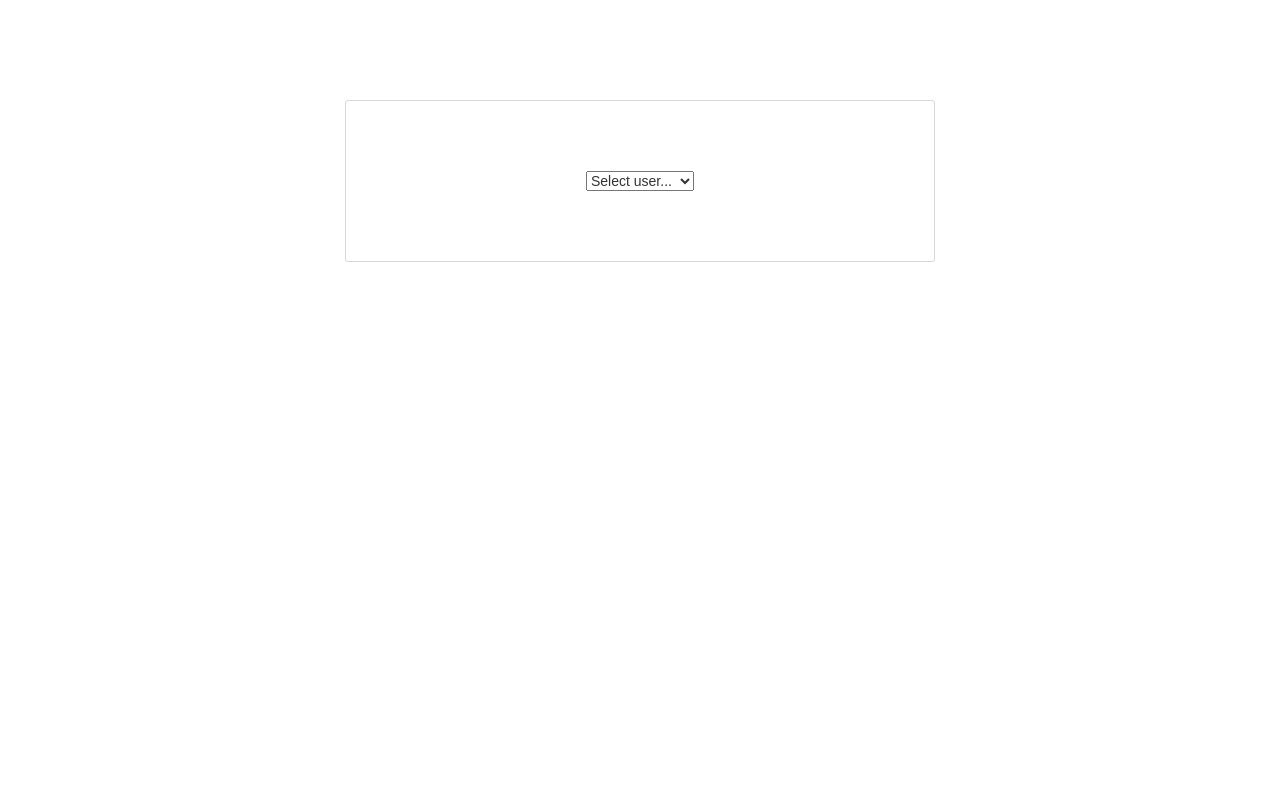
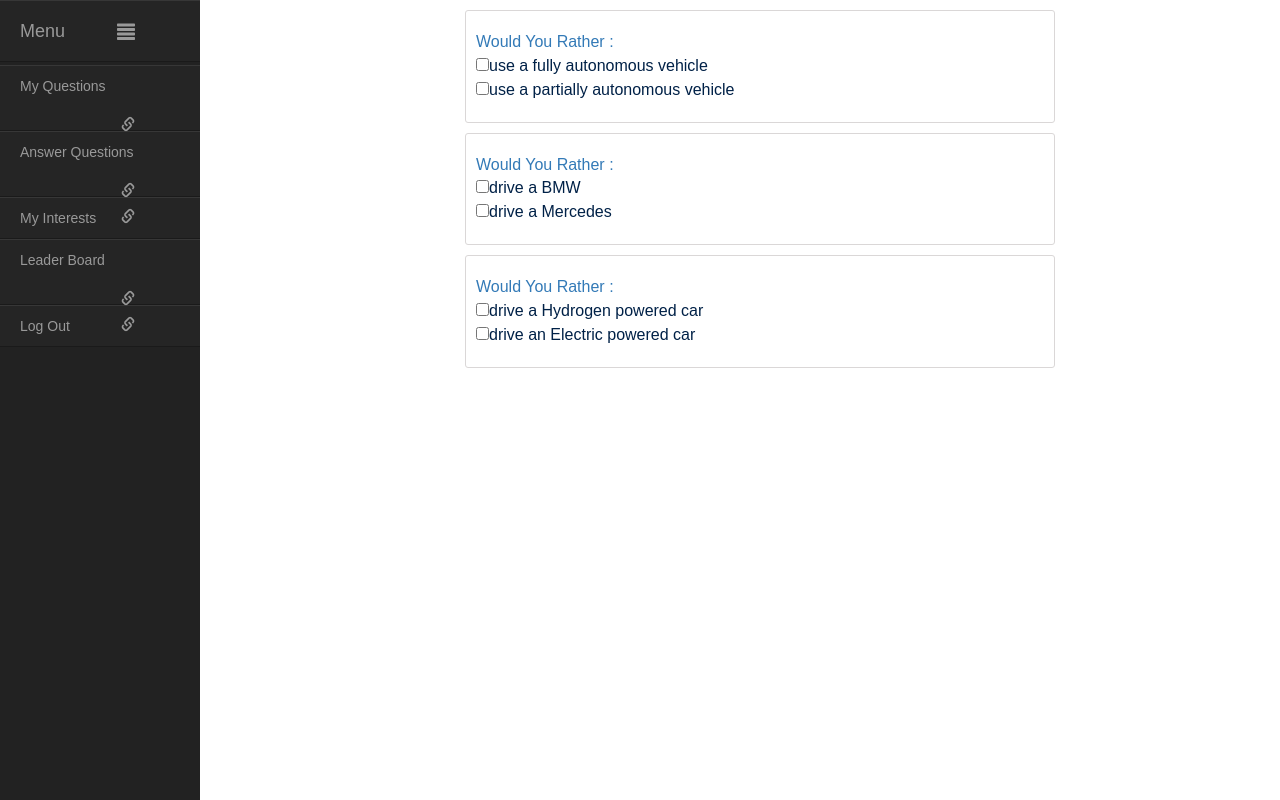
Before and after one commit to aosanya/wouldyourather, a React (Create React App) app: page /answerquestions in a window 1280 px wide. Before the commit this address led to /login. Built offline with nearby package versions, Linux system fonts and the light colour scheme.

Commit message:
- Functioning Router - Voting components

```diff
--- a/src/actions/shared.js
+++ b/src/actions/shared.js
@@ -18,10 +18,8 @@ export function handleAuthedUser () {
 
   return (dispatch) => {
     return getCurrentUser()
-      .then(({ AUTHED_ID }) => {
-        console.log('step 2')
-        console.log(AUTHED_ID)
-        dispatch(getAuthedUser(AUTHED_ID))
+      .then(({ AuthedUserId}) => {
+        dispatch(getAuthedUser(AuthedUserId))
       })
   }
 }
--- a/src/components/AnswerQuestions.js
+++ b/src/components/AnswerQuestions.js
@@ -1,16 +1,32 @@
 import React, { Component } from 'react'
+import { connect } from 'react-redux'
+import QuestionRespond from './QuestionRespond'
 import ContentWrapper from './ContentWrapper'
 
 class AnswerQuestions extends Component {
   render() {
+    console.log(this.props.questionIds)
     return (
-        <ContentWrapper>
-          <div className="answerquestions">
-              AnswerQuestions here
-          </div>
-        </ContentWrapper>
+      <ContentWrapper>
+        <div className="myquestions">
+            <ul className='dashboard-list'>
+              {this.props.questionIds.map((id) => (
+                <li key={id}>
+                  <QuestionRespond id={id}/>
+                </li>
+              ))}
+            </ul>
+        </div>
+      </ContentWrapper>
     )
   }
 }
 
-export default AnswerQuestions
+function mapStateToProps ({ questions }) {
+  return {
+    questionIds: Object.keys(questions)
+      .sort((a,b) => questions[b].timestamp - questions[a].timestamp)
+  }
+}
+
+export default connect(mapStateToProps)(AnswerQuestions)
--- a/src/components/App.js
+++ b/src/components/App.js
@@ -36,9 +36,8 @@ class App extends Component {
 
 
   render() {
-    const {isAuthenticated} = this.props
-
-    const PrivateRoute = ({ component: Component, ...rest }) => (
+    const {isLoading, isAuthenticated} = this.props
+    const PrivateRoute = ({isAuthenticated, component: Component, ...rest }) => (
       <Route
         {...rest}
         render={props =>
@@ -58,25 +57,37 @@ class App extends Component {
 
 
     return (
-      <Router>
-          <Fragment>
-            <Route path='/login' exact component={Login} />
-            <Route path='/logout' component={LogOut} />
-            <PrivateRoute path='/' exact component={Dashboard} />
-            <PrivateRoute path='/myquestions' component={MyQuestions} />
-            <PrivateRoute path='/answerquestions' component={AnswerQuestions} />
-            <PrivateRoute path='/myinterests' component={MyInterests} />
-            <PrivateRoute path='/leaderboard' component={LeaderBoard} />
-          </Fragment>
-      </Router>
+      <Fragment>
+            {isLoading === true
+            ? `Loading...`
+            :(
+              <Router>
+                  <Fragment>
+                    <Route path='/login' exact component={Login} />
+                    <Route path='/logout' component={LogOut} />
+                    <PrivateRoute path='/' exact isAuthenticated={isAuthenticated} component={Dashboard} />
+                    <PrivateRoute path='/myquestions' isAuthenticated={isAuthenticated} component={MyQuestions} />
+                    <PrivateRoute path='/answerquestions' isAuthenticated={isAuthenticated} component={AnswerQuestions} />
+                    <PrivateRoute path='/myinterests' isAuthenticated={isAuthenticated} component={MyInterests} />
+                    <PrivateRoute path='/leaderboard' isAuthenticated={isAuthenticated} component={LeaderBoard} />
+                  </Fragment>
+              </Router>)
+            }
+      </Fragment>
     )
   }
 }
 
 
-function mapStateToProps ({ authedUser }) {
+function mapStateToProps ({ authedUserId }) {
+  var isAuthenticated = false
+
+  if (authedUserId !== null){
+    isAuthenticated = authedUserId !== ''
+  }
   return {
-    isAuthenticated: authedUser !== null
+    isLoading: authedUserId === null,
+    isAuthenticated : isAuthenticated,
   }
 }
 
--- a/src/components/Login.js
+++ b/src/components/Login.js
@@ -14,10 +14,10 @@ class Login extends Component {
   }
 
   onChange = (event) => {
-    console.log("doing login")
+    console.log(this.props.location.state)
     localStorage.setItem('user', JSON.stringify(event.target.value))
-    const AUTHED_ID = localStorage.getItem('user')
-    this.props.dispatch(setAuthedUser(AUTHED_ID))
+    const AuthedUserId = localStorage.getItem('user')
+    this.props.dispatch(setAuthedUser(AuthedUserId))
     this.props.history.push('/myquestions')
   }
 
@@ -27,7 +27,7 @@ class Login extends Component {
 
     return (
         <Fragment>
-            {loading === 0
+            {loading === true
             ? `Loading users`
             :(
               <div className="login">
@@ -49,7 +49,7 @@ class Login extends Component {
 
 function mapStateToProps ({ users }) {
   return {
-    loading : console.log(Object.keys(users).length) === 0,
+    loading : users === null,
     userIds: Object.keys(users)
       .sort((a,b) => users[b].name - users[a].name)
   }
--- a/src/components/Nav.js
+++ b/src/components/Nav.js
@@ -1,5 +1,5 @@
 import React from 'react'
-import { NavLink } from 'react-router-dom'
+import { Link } from 'react-router-dom'
 
 export default function Nav () {
   return (
@@ -9,19 +9,19 @@ export default function Nav () {
       </ul>
       <ul className="sidebar-nav" id="sidebar">
         <li className="sidebar-item" >
-          <NavLink to={`/myquestions`}>My Questions<span className="sub_icon glyphicon glyphicon-link"></span></NavLink>
+          <Link to={`/myquestions`}>My Questions<span className="sub_icon glyphicon glyphicon-link"></span></Link>
         </li>
         <li className="sidebar-item" >
-          <NavLink to={`/answerquestions`}>Answer Questions<span className="sub_icon glyphicon glyphicon-link"></span></NavLink>
+          <Link to={`/answerquestions`}>Answer Questions<span className="sub_icon glyphicon glyphicon-link"></span></Link>
         </li>
         <li className="sidebar-item" >
-          <NavLink to={`/myinterests`}>My Interests<span className="sub_icon glyphicon glyphicon-link"></span></NavLink>
+          <Link to={`/myinterests`}>My Interests<span className="sub_icon glyphicon glyphicon-link"></span></Link>
         </li>
         <li className="sidebar-item" >
-          <NavLink to={`/leaderboard`}>Leader Board<span className="sub_icon glyphicon glyphicon-link"></span></NavLink>
+          <Link to={`/leaderboard`}>Leader Board<span className="sub_icon glyphicon glyphicon-link"></span></Link>
         </li>
         <li className="sidebar-item" >
-          <NavLink to={`/logout`}>Log Out<span className="sub_icon glyphicon glyphicon-link"></span></NavLink>
+          <Link to={`/logout`}>Log Out<span className="sub_icon glyphicon glyphicon-link"></span></Link>
         </li>
       </ul>
     </div>
--- /dev/null
+++ b/src/components/OptionRespond.js
@@ -0,0 +1,31 @@
+import React, { Component } from 'react'
+import { connect } from 'react-redux'
+import { withRouter } from 'react-router-dom'
+
+
+class OptionRespond extends Component {
+
+  render() {
+    const { option } = this.props
+
+    if (option === null) {
+      return <p>Unable to find this option</p>
+    }
+
+    return (
+      <span>
+        <input type='checkbox'></input>
+        <span className='question-option'>{option.option}</span>
+      </span>
+    )
+  }
+}
+
+function mapStateToProps ({questions}, { questionId, option }) {
+    const question = questions[questionId]
+    return {
+        option: option ? option : null,
+    }
+}
+
+export default withRouter(connect(mapStateToProps)(OptionRespond))
--- /dev/null
+++ b/src/components/QuestionRespond.js
@@ -0,0 +1,49 @@
+import React, { Component } from 'react'
+import { connect } from 'react-redux'
+import { formatQuestion, formatDate } from '../utils/helpers'
+import { Link, withRouter } from 'react-router-dom'
+import OptionRespond from './OptionRespond'
+
+
+class QuestionRespond extends Component {
+
+  render() {
+    const { question } = this.props
+
+    if (question === null) {
+      return <p>This Question doesn't exist</p>
+    }
+
+    const {
+      id, timestamp, options, replies} = question
+
+    return (
+      <Link to={`/Question/${id}`} className='questiondisplay'>
+        <div className='question'>
+            <div className='question-info'>
+              Would You Rather :
+              <div className="options-stats">
+                    {options.map((option) => (
+                      <div key={option.id}>
+                        <OptionRespond questionId = {id} option={option}/>
+                      </div>
+                    ))}
+              </div>
+            </div>
+        </div>
+      </Link>
+    )
+  }
+}
+
+function mapStateToProps ({questions}, { id }) {
+  const question = questions[id]
+
+  return {
+    question: question
+      ? formatQuestion(question)
+      : null
+  }
+}
+
+export default withRouter(connect(mapStateToProps)(QuestionRespond))
--- a/src/utils/_DATA.js
+++ b/src/utils/_DATA.js
@@ -59,8 +59,9 @@ export function _getUsers () {
 export function _getCurrentUser () {
     console.log('step 1')
     console.log(localStorage.getItem('user'))
-    const AUTHED_ID =localStorage.getItem('user')
+    const AuthedUserId = localStorage.getItem('user') || ''
+
     return new Promise((res, rej) => {
-        res({AUTHED_ID})
+        res({AuthedUserId})
     })
 }
--- a/src/utils/api.js
+++ b/src/utils/api.js
@@ -23,8 +23,9 @@ import {
   export function getCurrentUser(){
     return Promise.all([
       _getCurrentUser(),
-    ]).then(([AUTHED_ID]) => ({
-      AUTHED_ID,
+    ]).then(([AuthedUserId, isAuthenticated]) => ({
+      AuthedUserId,
+      isAuthenticated,
     }))
 
 
```
